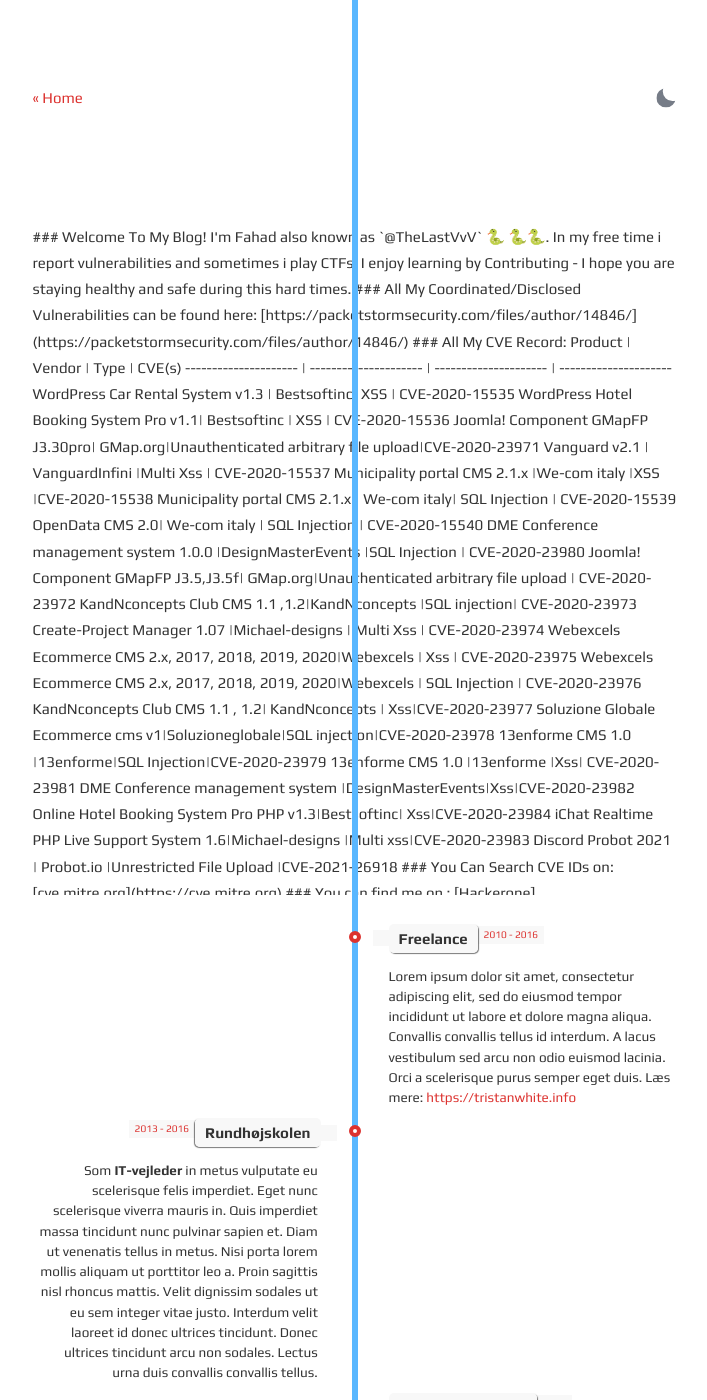
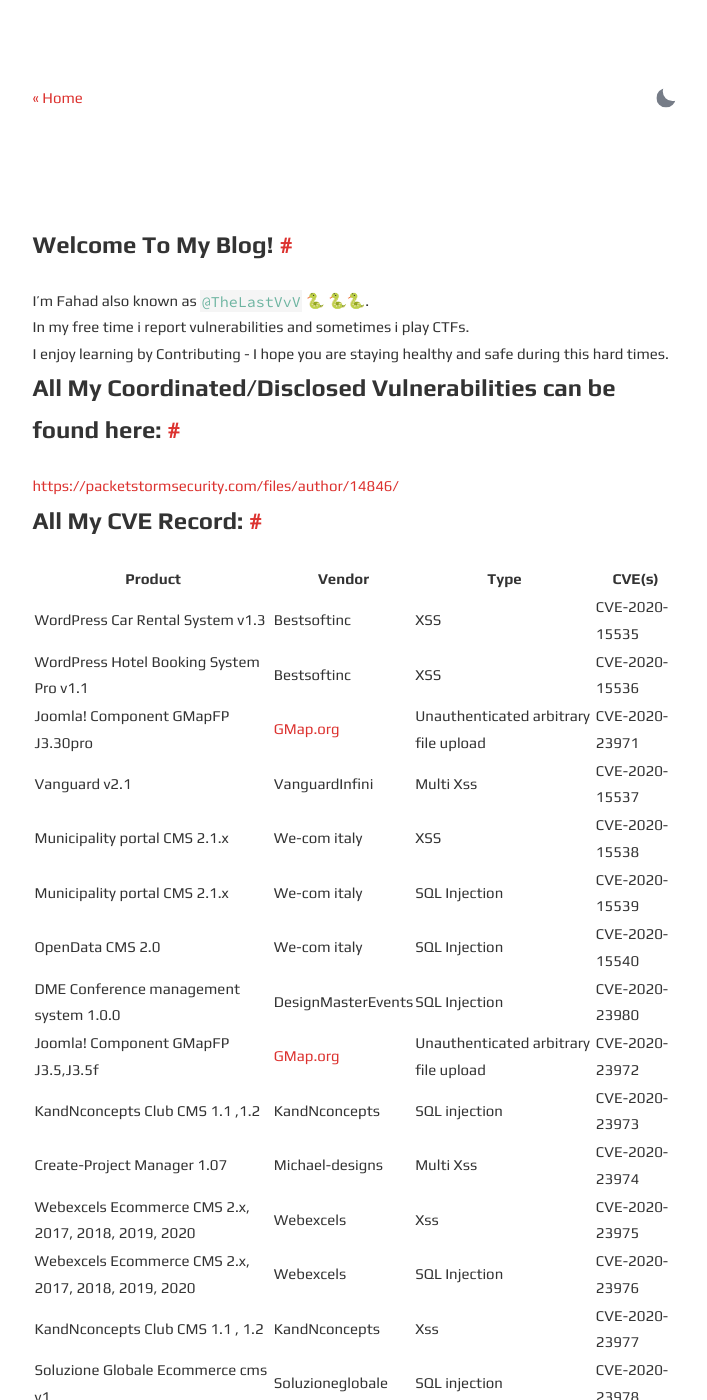
Before and after one commit to TheLastVvV/TheLastVvV.github.io, a Jekyll site: the page built from about.html, in a window 1280 px wide and 1400 px high. Shown: the whole window, without its empty margins (285-992 px from the left). Built offline with Jekyll 4.4.1, drawn with Linux system fonts in a browser that asks for light colours; some of the changed text lies outside the part shown.

Commit message:
Update about.html

```diff
--- a/about.html
+++ b/about.html
@@ -12,138 +12,160 @@
 </section>
 
 <section>
-### Welcome To My Blog!
 
+<h3 class="code-line" data-line-start=3 data-line-end=4><a id="Welcome_To_My_Blog_3"></a>Welcome To My Blog!</h3>
+<p class="has-line-data" data-line-start="6" data-line-end="7">I’m Fahad also known as <code>@TheLastVvV</code> 🐍 🐍🐍.</p>
+<p class="has-line-data" data-line-start="9" data-line-end="10">In my free time i report vulnerabilities and sometimes i play CTFs.</p>
+<p class="has-line-data" data-line-start="12" data-line-end="13">I enjoy learning by Contributing - I hope you are staying healthy and safe during this hard times.</p>
+<h3 class="code-line" data-line-start=17 data-line-end=18><a id="All__My_CoordinatedDisclosed_Vulnerabilities_can_be_found_here_17"></a>All My Coordinated/Disclosed Vulnerabilities can be found here:</h3>
+<p class="has-line-data" data-line-start="19" data-line-end="20"><a href="https://packetstormsecurity.com/files/author/14846/">https://packetstormsecurity.com/files/author/14846/</a></p>
+<h3 class="code-line" data-line-start=23 data-line-end=24><a id="All_My_CVE_Record_23"></a>All My CVE Record:</h3>
+<table class="table table-striped table-bordered">
+<thead>
+<tr>
+<th>Product</th>
+<th>Vendor</th>
+<th>Type</th>
+<th>CVE(s)</th>
+</tr>
+</thead>
+<tbody>
+<tr>
+<td>WordPress Car Rental System v1.3</td>
+<td>Bestsoftinc</td>
+<td>XSS</td>
+<td>CVE-2020-15535</td>
+</tr>
+<tr>
+<td>WordPress Hotel Booking System Pro v1.1</td>
+<td>Bestsoftinc</td>
+<td>XSS</td>
+<td>CVE-2020-15536</td>
+</tr>
+<tr>
+<td>Joomla! Component GMapFP J3.30pro</td>
+<td><a href="http://GMap.org">GMap.org</a></td>
+<td>Unauthenticated arbitrary file upload</td>
+<td>CVE-2020-23971</td>
+</tr>
+<tr>
+<td>Vanguard v2.1</td>
+<td>VanguardInfini</td>
+<td>Multi Xss</td>
+<td>CVE-2020-15537</td>
+</tr>
+<tr>
+<td>Municipality portal CMS 2.1.x</td>
+<td>We-com italy</td>
+<td>XSS</td>
+<td>CVE-2020-15538</td>
+</tr>
+<tr>
+<td>Municipality portal CMS 2.1.x</td>
+<td>We-com italy</td>
+<td>SQL Injection</td>
+<td>CVE-2020-15539</td>
+</tr>
+<tr>
+<td>OpenData CMS 2.0</td>
+<td>We-com italy</td>
+<td>SQL Injection</td>
+<td>CVE-2020-15540</td>
+</tr>
+<tr>
+<td>DME Conference management system 1.0.0</td>
+<td>DesignMasterEvents</td>
+<td>SQL Injection</td>
+<td>CVE-2020-23980</td>
+</tr>
+<tr>
+<td>Joomla! Component GMapFP J3.5,J3.5f</td>
+<td><a href="http://GMap.org">GMap.org</a></td>
+<td>Unauthenticated arbitrary file upload</td>
+<td>CVE-2020-23972</td>
+</tr>
+<tr>
+<td>KandNconcepts Club CMS 1.1 ,1.2</td>
+<td>KandNconcepts</td>
+<td>SQL injection</td>
+<td>CVE-2020-23973</td>
+</tr>
+<tr>
+<td>Create-Project Manager 1.07</td>
+<td>Michael-designs</td>
+<td>Multi Xss</td>
+<td>CVE-2020-23974</td>
+</tr>
+<tr>
+<td>Webexcels Ecommerce CMS 2.x, 2017, 2018, 2019, 2020</td>
+<td>Webexcels</td>
+<td>Xss</td>
+<td>CVE-2020-23975</td>
+</tr>
+<tr>
+<td>Webexcels Ecommerce CMS 2.x, 2017, 2018, 2019, 2020</td>
+<td>Webexcels</td>
+<td>SQL Injection</td>
+<td>CVE-2020-23976</td>
+</tr>
+<tr>
+<td>KandNconcepts Club CMS 1.1 , 1.2</td>
+<td>KandNconcepts</td>
+<td>Xss</td>
+<td>CVE-2020-23977</td>
+</tr>
+<tr>
+<td>Soluzione Globale Ecommerce cms v1</td>
+<td>Soluzioneglobale</td>
+<td>SQL injection</td>
+<td>CVE-2020-23978</td>
+</tr>
+<tr>
+<td>13enforme CMS 1.0</td>
+<td>13enforme</td>
+<td>SQL Injection</td>
+<td>CVE-2020-23979</td>
+</tr>
+<tr>
+<td>13enforme CMS 1.0</td>
+<td>13enforme</td>
+<td>Xss</td>
+<td>CVE-2020-23981</td>
+</tr>
+<tr>
+<td>DME Conference management system</td>
+<td>DesignMasterEvents</td>
+<td>Xss</td>
+<td>CVE-2020-23982</td>
+</tr>
+<tr>
+<td>Online Hotel Booking System Pro PHP v1.3</td>
+<td>Bestsoftinc</td>
+<td>Xss</td>
+<td>CVE-2020-23984</td>
+</tr>
+<tr>
+<td>iChat Realtime PHP Live Support System 1.6</td>
+<td>Michael-designs</td>
+<td>Multi xss</td>
+<td>CVE-2020-23983</td>
+</tr>
+<tr>
+<td>Discord Probot 2021</td>
+<td><a href="http://Probot.io">Probot.io</a></td>
+<td>Unrestricted File Upload</td>
+<td>CVE-2021-26918</td>
+</tr>
+</tbody>
+</table>
+<h3 class="code-line" data-line-start=50 data-line-end=51><a id="You_Can_Search_CVE_IDs_on_50"></a>You Can Search CVE IDs on:</h3>
+<p class="has-line-data" data-line-start="51" data-line-end="52"><a href="https://cve.mitre.org">cve.mitre.org</a></p>
+<h3 class="code-line" data-line-start=54 data-line-end=55><a id="You_can_find_me_on__54"></a>You can find me on :</h3>
+<p class="has-line-data" data-line-start="56" data-line-end="57"><a href="https://hackerone.com/thelastvvv-com?type=user">Hackerone</a></p>
+<p class="has-line-data" data-line-start="58" data-line-end="59"><a href="https://tryhackme.com/p/TheastVvV">TryHackMe</a></p>
+<p class="has-line-data" data-line-start="60" data-line-end="61">&lt;script src=&quot;<a href="https://tryhackme.com/badge/38402">https://tryhackme.com/badge/38402</a>&quot;&gt;&lt;/script&gt;</p>
+<h3 class="code-line" data-line-start=63 data-line-end=64><a id="Please_feel_free_to_contact_me_if_you_have_any_questions_or_concerns_63"></a>Please feel free to contact me if you have any questions or concerns.</h3>
 
-I'm Fahad also known as `@TheLastVvV` 🐍 🐍🐍.
-
-
-In my free time i report vulnerabilities and sometimes i play CTFs.
-
-
-I enjoy learning by Contributing -  I hope you are staying healthy and safe during this hard times.
-
-
-
-
-### All  My Coordinated/Disclosed Vulnerabilities can be found here:
-
-[https://packetstormsecurity.com/files/author/14846/](https://packetstormsecurity.com/files/author/14846/)
-
-
-
-### All My CVE Record:
-
-Product              | Vendor              |  Type               | CVE(s)
---------------------- | --------------------- | --------------------- | ---------------------
-WordPress Car Rental System v1.3 | Bestsoftinc|  XSS    | CVE-2020-15535
-WordPress Hotel Booking System Pro v1.1| Bestsoftinc |  XSS |  CVE-2020-15536
-Joomla! Component GMapFP J3.30pro|  GMap.org|Unauthenticated arbitrary file upload|CVE-2020-23971
-Vanguard v2.1 | VanguardInfini  |Multi Xss | CVE-2020-15537
-Municipality portal CMS 2.1.x |We-com italy	 |XSS  	 |CVE-2020-15538
-Municipality portal CMS 2.1.x	| We-com italy|	SQL Injection |	 CVE-2020-15539
-OpenData CMS 2.0| We-com italy	| SQL Injection	| CVE-2020-15540
-DME Conference management system 1.0.0	|DesignMasterEvents  |SQL Injection	| CVE-2020-23980
-Joomla! Component GMapFP J3.5,J3.5f| GMap.org|Unauthenticated arbitrary file upload	| CVE-2020-23972
-KandNconcepts Club CMS 1.1 ,1.2|KandNconcepts 	|SQL injection| CVE-2020-23973
-Create-Project Manager 1.07 |Michael-designs 	| Multi Xss	| CVE-2020-23974
-Webexcels Ecommerce CMS 2.x, 2017, 2018, 2019, 2020|Webexcels	| Xss	| CVE-2020-23975
-Webexcels Ecommerce CMS 2.x, 2017, 2018, 2019, 2020|Webexcels	| SQL Injection	| CVE-2020-23976
-KandNconcepts Club CMS 1.1 , 1.2| KandNconcepts | Xss|CVE-2020-23977
-Soluzione Globale Ecommerce cms v1|Soluzioneglobale|SQL injection|CVE-2020-23978
-13enforme CMS 1.0 |13enforme|SQL Injection|CVE-2020-23979
-13enforme CMS 1.0 |13enforme |Xss| CVE-2020-23981
-DME Conference management system |DesignMasterEvents|Xss|CVE-2020-23982
-Online Hotel Booking System Pro PHP v1.3|Bestsoftinc| Xss|CVE-2020-23984
-iChat Realtime PHP Live Support System 1.6|Michael-designs |Multi xss|CVE-2020-23983
-Discord Probot 2021 | Probot.io |Unrestricted File Upload |CVE-2021-26918
-
-
-### You Can Search CVE IDs on:
-[cve.mitre.org](https://cve.mitre.org)
-
-
-### You can find me on :
-
-[Hackerone](https://hackerone.com/thelastvvv-com?type=user)
-
-[TryHackMe](https://tryhackme.com/p/TheastVvV)
-
-<script src="https://tryhackme.com/badge/38402"></script>
-
-
-### Please feel free to contact me if you have any questions or concerns.
-
-
-
-
-<!-- The Timeline -->
-
-    <ul class="timeline">
-
-        <!-- Item 1 -->
-        <li>
-            <div class="direction-r">
-                <div class="flag-wrapper">
-                    <span class="flag">Freelance</span>
-                    <span class="time-wrapper"><span class="time">2010 - 2016</span></span>
-                </div>
-                <div class="desc">
-                    Lorem ipsum dolor sit amet, consectetur adipiscing elit, sed do eiusmod tempor incididunt
-                    ut labore et dolore magna aliqua. Convallis convallis tellus id interdum. A lacus
-                    vestibulum sed arcu non odio euismod lacinia. Orci a scelerisque purus semper eget duis.
-                    Læs mere: <a href="https://tristanwhite.info" target="_top">https://tristanwhite.info</a>
-                </div>
-            </div>
-        </li>
-
-        <!-- Item 2 -->
-        <li>
-            <div class="direction-l">
-                <div class="flag-wrapper">
-                    <span class="flag">Rundhøjskolen</span>
-                    <span class="time-wrapper"><span class="time">2013 - 2016</span></span>
-                </div>
-                <div class="desc">
-                    Som <strong>IT-vejleder</strong> in metus vulputate eu scelerisque felis imperdiet.
-                    Eget nunc scelerisque viverra mauris in. Quis imperdiet massa tincidunt nunc pulvinar sapien et.
-                    Diam ut venenatis tellus in metus. Nisi porta lorem mollis aliquam ut porttitor leo a. Proin
-                    sagittis nisl rhoncus mattis. Velit dignissim sodales ut eu sem integer vitae justo. Interdum
-                    velit laoreet id donec ultrices tincidunt. Donec ultrices tincidunt arcu non sodales.
-                    Lectus urna duis convallis convallis tellus.
-                </div>
-            </div>
-        </li>
-
-        <!-- Item 3 -->
-        <li>
-            <div class="direction-r">
-                <div class="flag-wrapper">
-                    <span class="flag">Serverhosting A/S</span>
-                    <span class="time-wrapper"><span class="time">2012</span></span>
-                </div>
-                <div class="desc">
-                    Cras semper auctor neque vitae tempus quam pellentesque. Tempor orci dapibus ultrices
-                    in iaculis nunc sed augue. Urna porttitor rhoncus dolor purus non.
-                </div>
-            </div>
-        </li>
-
-
-        <!-- Item 4 -->
-        <li>
-            <div class="direction-l">
-                <div class="flag-wrapper">
-                    <span class="flag">IT-teknolog</span>
-                    <span class="time-wrapper"><span class="time">2010 - 2012</span></span>
-                </div>
-                <div class="desc">
-                    Works well on mobile too! Try to scale down the window if you're on a pc
-                </div>
-            </div>
-        </li>
-
-    </ul>
 
 </section>
 
```
